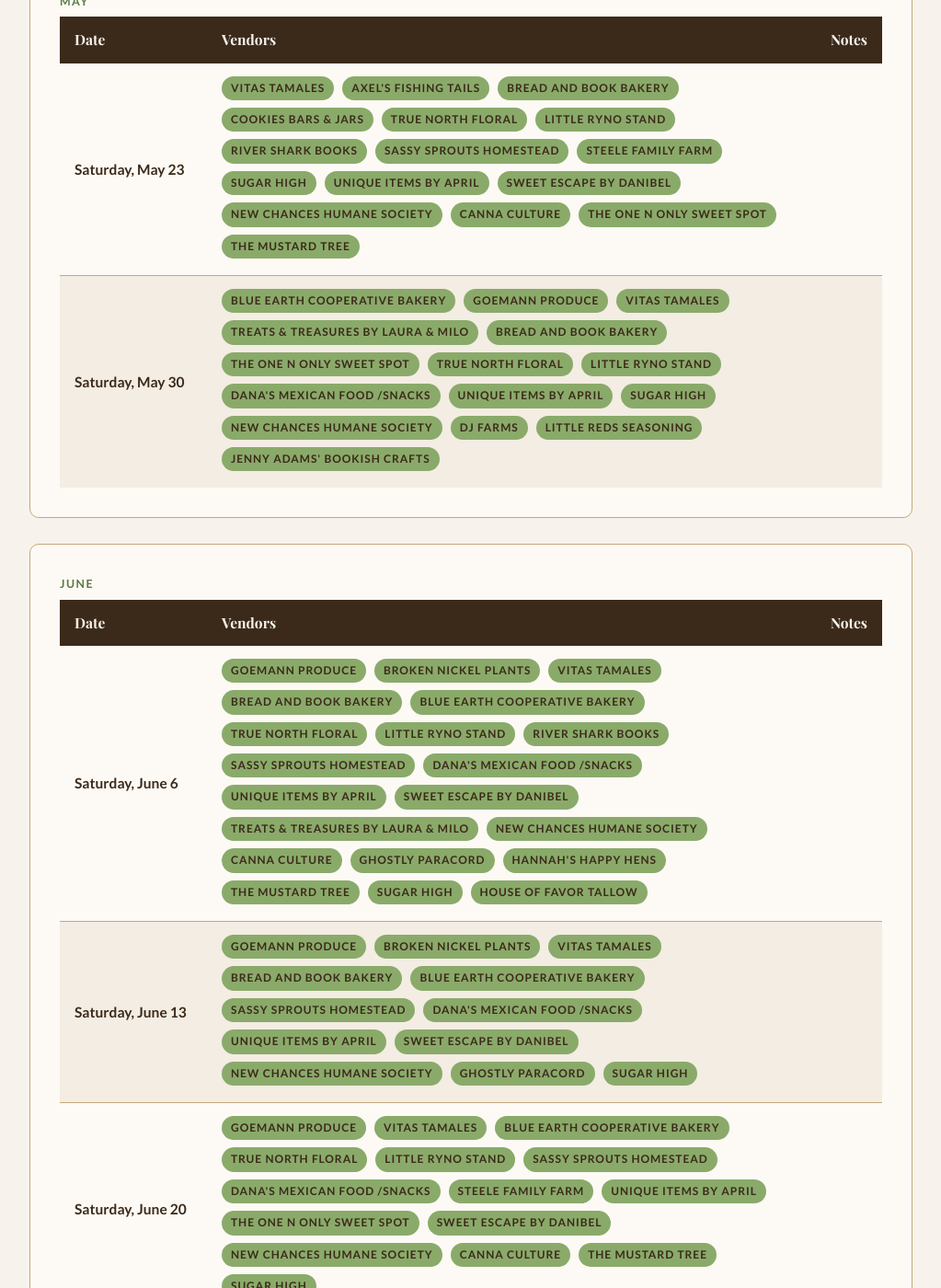
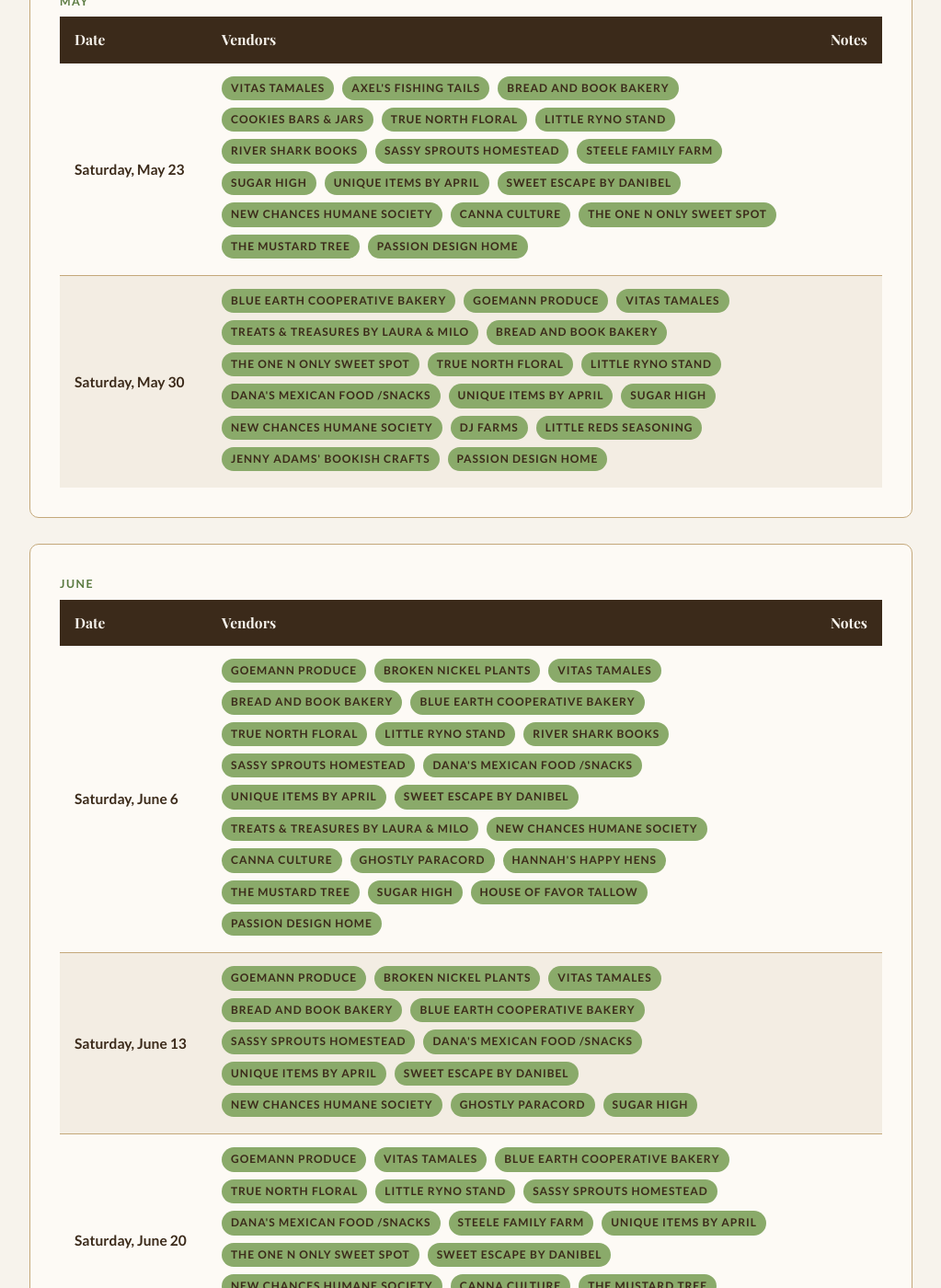
Before and after one commit to blueearthcommunitymarket/blueearthcommunitymarket.github.io, a Jekyll site: the page built from calendar/index.html, in a window 1280 px wide and 1400 px high, scrolled down 582 px. Shown: the whole window at 92% size, without its empty margins (128-1151 px from the left). Built offline with Jekyll 4.4.1, drawn with Linux system fonts in a browser that asks for light colours; some web fonts are replaced.

Commit message:
Update market calendar from latest signup sheet

```diff
--- a/calendar/index.html
+++ b/calendar/index.html
@@ -46,6 +46,7 @@ description: 2026 Blue Earth Community Market season schedule. Saturdays 10am-1p
                         <span class="tag">Canna Culture</span>
                         <span class="tag">The One N Only Sweet Spot</span>
                         <span class="tag">The Mustard Tree</span>
+                        <span class="tag">Passion Design Home</span>
                     </td>
                     <td></td>
                 </tr>
@@ -67,6 +68,7 @@ description: 2026 Blue Earth Community Market season schedule. Saturdays 10am-1p
                         <span class="tag">DJ Farms</span>
                         <span class="tag">Little Reds Seasoning</span>
                         <span class="tag">Jenny Adams' Bookish Crafts</span>
+                        <span class="tag">Passion Design Home</span>
                     </td>
                     <td></td>
                 </tr>
@@ -107,6 +109,7 @@ description: 2026 Blue Earth Community Market season schedule. Saturdays 10am-1p
                         <span class="tag">The Mustard Tree</span>
                         <span class="tag">Sugar high</span>
                         <span class="tag">House of Favor Tallow</span>
+                        <span class="tag">Passion Design Home</span>
                     </td>
                     <td></td>
                 </tr>
```
